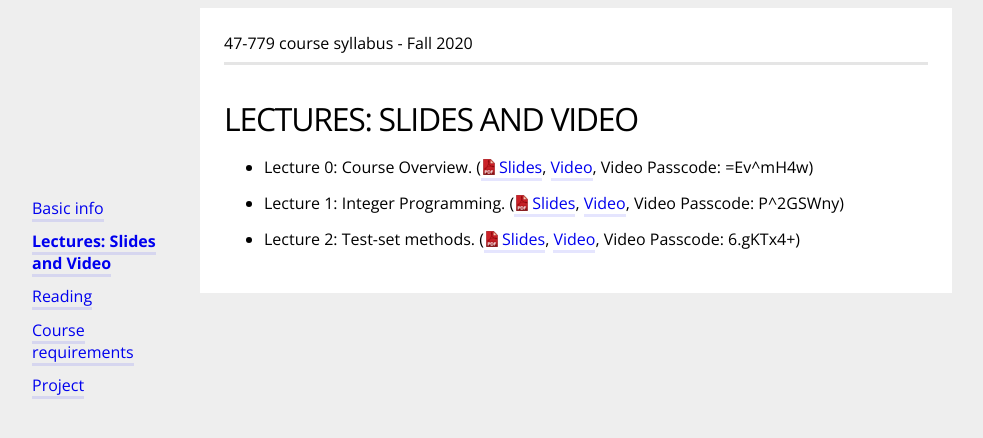
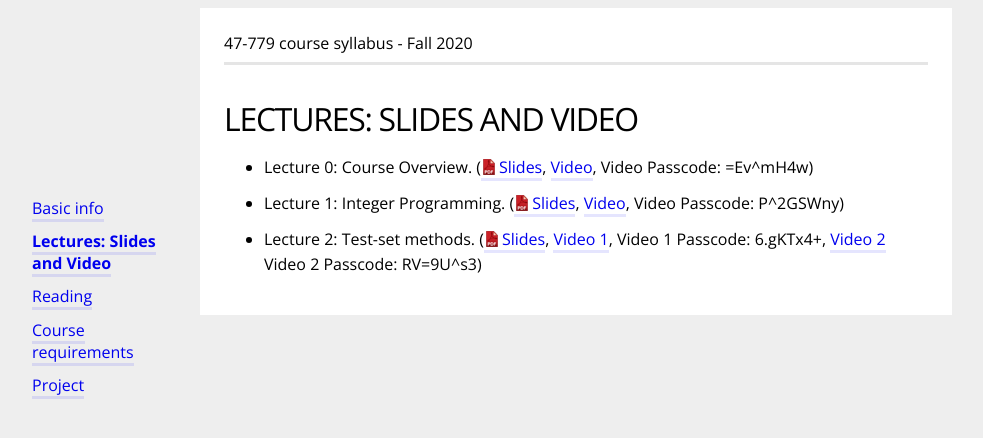
Before and after one commit to bernalde/QuIP, a Jekyll site: the page built from lecture.md, in a window 1280 px wide. Shown: the top 438 px of the page, without its empty margins (64-1047 px from the left). Built offline with Jekyll 4.4.1, drawn with Linux system fonts in a browser that asks for light colours.

Commit message:
Added link to second video of lecture two

```diff
--- a/lecture.md
+++ b/lecture.md
@@ -12,4 +12,4 @@ Here you can access all the lecture slides and videos.
 
 - Lecture 1: Integer Programming. (<a href="slides/47-779 Lecture 1 - Integer Programming.pdf" download>Slides</a>, [Video](https://cmu.zoom.us/rec/play/aYR6uCs3R0vdyfdYJ5uiJpnyUgb5CuLB_Jebl37M_rfKE5EMvNl5u7TDXadz8RmST45JrSXBBN1UYYMl.LnkHOy7ZB34jirzn), Video Passcode: P^2GSWny)
 
-- Lecture 2: Test-set methods. (<a href="slides/47-779 Lecture 2 - Test-set methods.pdf" download>Slides</a>, [Video](https://cmu.zoom.us/rec/play/Ihz6C8KxpIQ6Xnk_IXPEkJuso6D4eI_VDDGwT0tbGoqH9FyPC-Ip3B8mRLnUHSLfYO-zOZljg_DOX70Q.jaOZNfLdKHVEJqDk), Video Passcode: 6.gKTx4+)
+- Lecture 2: Test-set methods. (<a href="slides/47-779 Lecture 2 - Test-set methods.pdf" download>Slides</a>, [Video 1](https://cmu.zoom.us/rec/play/Ihz6C8KxpIQ6Xnk_IXPEkJuso6D4eI_VDDGwT0tbGoqH9FyPC-Ip3B8mRLnUHSLfYO-zOZljg_DOX70Q.jaOZNfLdKHVEJqDk), Video 1 Passcode: 6.gKTx4+, [Video 2](https://cmu.zoom.us/rec/play/OHWbc7V9tJKIeKrzmGE-Ms0WQQlXAQEp3SLKBnlFP5nJEGfKFJPE4vxU13M-PWZYS4pCGbh9_AJ-RNw.pOCUff3tcAcKq-_D) Video 2 Passcode: RV=9U^s3)
```
